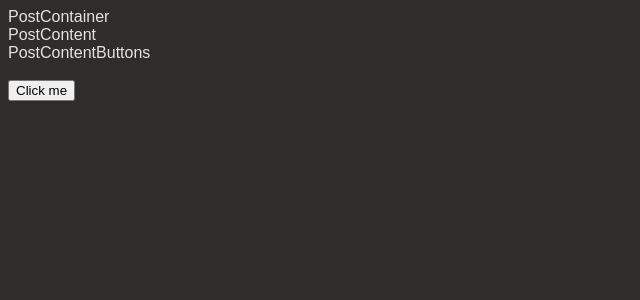
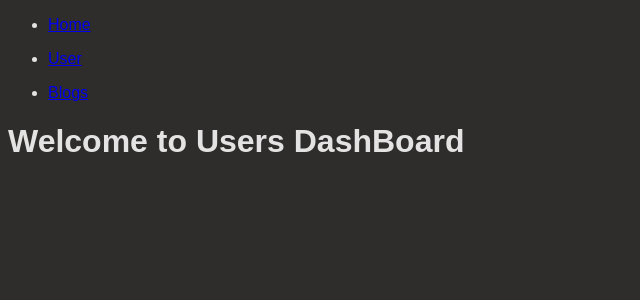
Before and after one commit to dao2002/Full-Course-ReactJS, a React (Vite) app: page /users in a window 1280 px wide. Shown: the top 300 px of the page, without its empty margins (0-640 px from the left). Built offline with nearby package versions, Linux system fonts and the light colour scheme; no server answers.

Commit message:
React Router

```diff
--- a/src/App.jsx
+++ b/src/App.jsx
@@ -3,6 +3,7 @@ import { PostContainer } from "./components/PostContainer";
 import { PostContentButtons } from "./components/PostContentButtons";
 import { UserContext } from "./utils/contexts/UserContext";
 import { useFecthUser } from "./utils/hooks/useFecthUser";
+import { Link, Outlet } from "react-router-dom";
 
 export default function App() {
   const { user, loading, error } = useFecthUser(2);
@@ -15,9 +16,27 @@ export default function App() {
 
   return (
     <>
-      <UserContext.Provider value={{ ...userData, setUserData }}>
+      <nav>
+        <ul>
+          <li>
+            <Link to="/">Home</Link>
+          </li>
+        </ul>
+        <ul>
+          <li>
+            <Link to="/users">User</Link>
+          </li>
+        </ul>
+        <ul>
+          <li>
+            <Link to="/blog-posts">Blogs</Link>
+          </li>
+        </ul>
+      </nav>
+      {/* <UserContext.Provider value={{ ...userData, setUserData }}>
         <div>{loading ? "Loading..." : <PostContainer />}</div>
-      </UserContext.Provider>
+      </UserContext.Provider> */}
+      <Outlet />
     </>
   );
 }
--- a/src/main.jsx
+++ b/src/main.jsx
@@ -1,10 +1,30 @@
 import { StrictMode } from "react";
 import { createRoot } from "react-dom/client";
 import App from "./App";
+import { createBrowserRouter, RouterProvider } from "react-router-dom";
 import "./globals.css";
+import { UsersPage } from "./pages/UsersPage";
+import { BlogPostsPage } from "./pages/BlogPostsPage";
+
+const router = createBrowserRouter([
+  {
+    path: "/",
+    element: <App />,
+    children: [
+      {
+        path: "users",
+        element: <UsersPage />,
+      },
+      {
+        path: "/blog-posts",
+        element: <BlogPostsPage />,
+      },
+    ],
+  },
+]);
 
 createRoot(document.getElementById("root")).render(
   <StrictMode>
-    <App />
+    <RouterProvider router={router} />
   </StrictMode>
 );
--- /dev/null
+++ b/src/pages/BlogPostsPage.jsx
@@ -0,0 +1,7 @@
+export function BlogPostsPage() {
+  return (
+    <div>
+      <h1>Welcome to BlogPosts Page</h1>
+    </div>
+  );
+}
--- /dev/null
+++ b/src/pages/UsersPage.jsx
@@ -0,0 +1,7 @@
+export function UsersPage() {
+  return (
+    <div>
+      <h1>Welcome to Users DashBoard</h1>
+    </div>
+  );
+}
```
